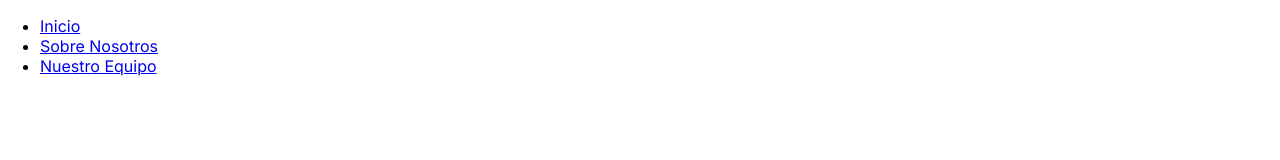
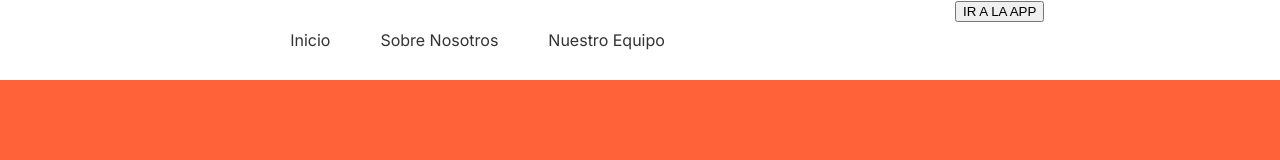
Before and after one commit to garcia-s/renacer, a Next.js app: page / in a window 1280 px wide. Shown: the top 160 px of the page. Built offline with nearby package versions, Linux system fonts and the light colour scheme.

Commit message:
Animacion en la pagina principal, probablemente no se quede

```diff
--- a/components/hero_banner.js
+++ b/components/hero_banner.js
@@ -2,10 +2,16 @@ import Image from "next/image"
 import doggo from "/public/pexels-blue-15701898.jpg"
 import Link from "next/link"
 import styles from "./hero_banner.module.css"
+import InteractiveBackground from "./interactive_background"
 
 
 export default function HeroBanner() {
-    return <div className={styles.hero}>
+
+
+    return <InteractiveBackground>
+        <div className={styles.hero}>
+
+
             <div className={styles.left}>
                 <div className={styles.leftContainer}>
                     <h2 className={styles.title}>Un Hogar</h2>
@@ -25,4 +31,5 @@ export default function HeroBanner() {
                 </div>
             </div>
         </div>
+    </InteractiveBackground>
 }
--- /dev/null
+++ b/components/interactive_background.js
@@ -0,0 +1,261 @@
+"use client"
+import { useRef, useState } from "react"
+import styles from "./interactive_background.module.css"
+
+
+export default function InteractiveBackground({ children }) {
+    const containerRef = useRef(null)
+    const circleRef = useRef(null)
+    const [index, setIndex] = useState(0)
+    const [animating, setAnimating] = useState(false)
+    const colors = ["#FF6138", "#FFBE53", "#2980B9", "#282741"];
+
+    return <div className={styles.container} style={{ backgroundColor: colors[index] }} ref={containerRef} onClick={(e) => {
+        if (animating) return
+        setAnimating(true)
+
+        const rect = containerRef.current.getBoundingClientRect()
+        const next = (index + 1) % colors.length
+        const x = e.clientX - rect.left
+        const y = e.clientY - rect.top
+
+        circleRef.current.style.left = x + "px"
+        circleRef.current.style.top = y + "px"
+        circleRef.current.style.backgroundColor = colors[next]
+
+        const l = Math.max(x - 0, rect.width - x)
+        const h = Math.max(y - 0, rect.height - y)
+        const d = Math.sqrt(Math.pow(h, 2) + Math.pow(l, 2))
+
+        const animationData = [
+            { width: 0 },
+            { width: `${d * 2}px` }
+        ]
+        const animation = circleRef.current.animate(animationData, {
+            duration: 500,
+            iterations: 1,
+            fill: "forwards",
+            timing: "ease-in"
+        })
+
+        animation.onfinish = () => {
+            setAnimating(false)
+            setIndex(next)
+        }
+    }
+    } >
+        <div className={styles.circle} ref={circleRef}></div>
+        {children}
+    </div>
+}
+
+
+/* var c = document.getElementById("c");
+var ctx = c.getContext("2d");
+var cH;
+var cW;
+var bgColor = "#FF6138";
+var animations = [];
+var circles = [];
+
+var colorPicker = (function() {
+    var colors = ["#FF6138", "#FFBE53", "#2980B9", "#282741"];
+    var index = 0;
+    function next() {
+        index = index++ < colors.length - 1 ? index : 0;
+        return colors[index];
+    }
+    function current() {
+        return colors[index]
+    }
+    return {
+        next: next,
+        current: current
+    }
+})();
+
+function removeAnimation(animation) {
+    var index = animations.indexOf(animation);
+    if (index > -1) animations.splice(index, 1);
+}
+
+function calcPageFillRadius(x, y) {
+    var l = Math.max(x - 0, cW - x);
+    var h = Math.max(y - 0, cH - y);
+    return Math.sqrt(Math.pow(l, 2) + Math.pow(h, 2));
+}
+
+function addClickListeners() {
+    document.addEventListener("touchstart", handleEvent);
+    document.addEventListener("mousedown", handleEvent);
+};
+
+function handleEvent(e) {
+    if (e.touches) {
+        e.preventDefault();
+        e = e.touches[0];
+    }
+
+    var currentColor = colorPicker.current();
+    var nextColor = colorPicker.next();
+    var targetR = calcPageFillRadius(e.pageX, e.pageY);
+    var rippleSize = Math.min(200, (cW * .4));
+    var minCoverDuration = 750;
+
+    var pageFill = new Circle({
+        x: e.pageX,
+        y: e.pageY,
+        r: 0,
+        fill: nextColor
+    });
+    var fillAnimation = anime({
+        targets: pageFill,
+        r: targetR,
+        duration: Math.max(targetR / 2, minCoverDuration),
+        easing: "easeOutQuart",
+        complete: function() {
+            bgColor = pageFill.fill;
+            removeAnimation(fillAnimation);
+        }
+    });
+
+    var ripple = new Circle({
+        x: e.pageX,
+        y: e.pageY,
+        r: 0,
+        fill: currentColor,
+        stroke: {
+            width: 3,
+            color: currentColor
+        },
+        opacity: 1
+    });
+    var rippleAnimation = anime({
+        targets: ripple,
+        r: rippleSize,
+        opacity: 0,
+        easing: "easeOutExpo",
+        duration: 900,
+        complete: removeAnimation
+    });
+
+    var particles = [];
+    for (var i = 0; i < 32; i++) {
+        var particle = new Circle({
+            x: e.pageX,
+            y: e.pageY,
+            fill: currentColor,
+            r: anime.random(24, 48)
+        })
+        particles.push(particle);
+    }
+    var particlesAnimation = anime({
+        targets: particles,
+        x: function(particle) {
+            return particle.x + anime.random(rippleSize, -rippleSize);
+        },
+        y: function(particle) {
+            return particle.y + anime.random(rippleSize * 1.15, -rippleSize * 1.15);
+        },
+        r: 0,
+        easing: "easeOutExpo",
+        duration: anime.random(1000, 1300),
+        complete: removeAnimation
+    });
+    animations.push(fillAnimation, rippleAnimation, particlesAnimation);
+}
+
+function extend(a, b) {
+    for (var key in b) {
+        if (b.hasOwnProperty(key)) {
+            a[key] = b[key];
+        }
+    }
+    return a;
+}
+
+var Circle = function(opts) {
+    extend(this, opts);
+}
+
+Circle.prototype.draw = function() {
+    ctx.globalAlpha = this.opacity || 1;
+    ctx.beginPath();
+    ctx.arc(this.x, this.y, this.r, 0, 2 * Math.PI, false);
+    if (this.stroke) {
+        ctx.strokeStyle = this.stroke.color;
+        ctx.lineWidth = this.stroke.width;
+        ctx.stroke();
+    }
+    if (this.fill) {
+        ctx.fillStyle = this.fill;
+        ctx.fill();
+    }
+    ctx.closePath();
+    ctx.globalAlpha = 1;
+}
+
+var animate = anime({
+    duration: Infinity,
+    update: function() {
+        ctx.fillStyle = bgColor;
+        ctx.fillRect(0, 0, cW, cH);
+        animations.forEach(function(anim) {
+            anim.animatables.forEach(function(animatable) {
+                animatable.target.draw();
+            });
+        });
+    }
+});
+
+var resizeCanvas = function() {
+    cW = window.innerWidth;
+    cH = window.innerHeight;
+    c.width = cW * devicePixelRatio;
+    c.height = cH * devicePixelRatio;
+    ctx.scale(devicePixelRatio, devicePixelRatio);
+};
+
+(function init() {
+    resizeCanvas();
+    if (window.CP) {
+        // CodePen's loop detection was causin' problems
+        // and I have no idea why, so...
+        window.CP.PenTimer.MAX_TIME_IN_LOOP_WO_EXIT = 6000;
+    }
+    window.addEventListener("resize", resizeCanvas);
+    addClickListeners();
+    if (!!window.location.pathname.match(/fullcpgrid/)) {
+        startFauxClicking();
+    }
+    handleInactiveUser();
+})();
+
+function handleInactiveUser() {
+    var inactive = setTimeout(function() {
+        fauxClick(cW / 2, cH / 2);
+    }, 2000);
+
+    function clearInactiveTimeout() {
+        clearTimeout(inactive);
+        document.removeEventListener("mousedown", clearInactiveTimeout);
+        document.removeEventListener("touchstart", clearInactiveTimeout);
+    }
+
+    document.addEventListener("mousedown", clearInactiveTimeout);
+    document.addEventListener("touchstart", clearInactiveTimeout);
+}
+
+function startFauxClicking() {
+    setTimeout(function() {
+        fauxClick(anime.random(cW * .2, cW * .8), anime.random(cH * .2, cH * .8));
+        startFauxClicking();
+    }, anime.random(200, 900));
+}
+
+function fauxClick(x, y) {
+    var fauxClick = new Event("mousedown");
+    fauxClick.pageX = x;
+    fauxClick.pageY = y;
+    document.dispatchEvent(fauxClick);
+} */
--- /dev/null
+++ b/components/interactive_background.module.css
@@ -0,0 +1,13 @@
+.container {
+    position: relative;
+    width: 100%;
+    overflow: hidden;
+}
+
+.circle {
+    transform: translate3D(-50%, -50%, 0);
+    border-radius: 50%;
+    width: 0;
+    aspect-ratio: 1;
+    position: absolute;
+}
--- a/components/website_nav.js
+++ b/components/website_nav.js
@@ -1,13 +1,19 @@
 import Link from "next/link"
+import styles from "./website_nav.module.css"
 
 export default function WebNav() {
-    return <header>
-        <nav>
+    return <header className={styles.header}>
+        <nav className={styles.nav}>
             <ul>
                 <li><Link href="/">Inicio</Link></li>
                 <li><Link href="./sobre-nosotros">Sobre Nosotros</Link></li>
                 <li><Link href="./nuestro-equipo">Nuestro Equipo</Link></li>
             </ul>
         </nav>
+        <div>
+            <button>
+                IR A LA APP
+            </button>
+        </div>
     </header>
 }
--- /dev/null
+++ b/components/website_nav.module.css
@@ -0,0 +1,53 @@
+.header {
+    display: flex;
+    height: 80px;
+    padding: 0 20px;
+    gap: 20px;
+}
+
+.header div {
+    flex: 1;
+}
+
+.nav {
+    flex-basis: 600px;
+    display: flex;
+    flex: 3;
+    align-items: center;
+    justify-content: center;
+    --nav-trans: all linear 0.2s;
+}
+
+.nav ul {
+    gap: 10px;
+    padding: 0;
+    margin: 0;
+    height: 80%;
+    list-style: none;
+    text-decoration: none;
+    display: flex;
+}
+
+.nav li {
+    padding: 0 20px;
+    display: flex;
+    justify-content: center;
+    align-items: center;
+    transition: var(--nav-trans);
+    border-radius: 20px;
+}
+
+.nav li:hover {
+    background: #ff7f2a;
+    transition: var(--nav-trans);
+}
+
+.nav li:hover a {
+    color: white;
+    transition: var(--nav-trans);
+}
+
+.nav a {
+    color: #323232;
+    text-decoration: none;
+}
```
Also changed, not shown: app/page.js (line endings or trailing spaces), 1 other file (tests, documents, lock files or other folders). Lines whose indentation alone changed are shown as unchanged.
